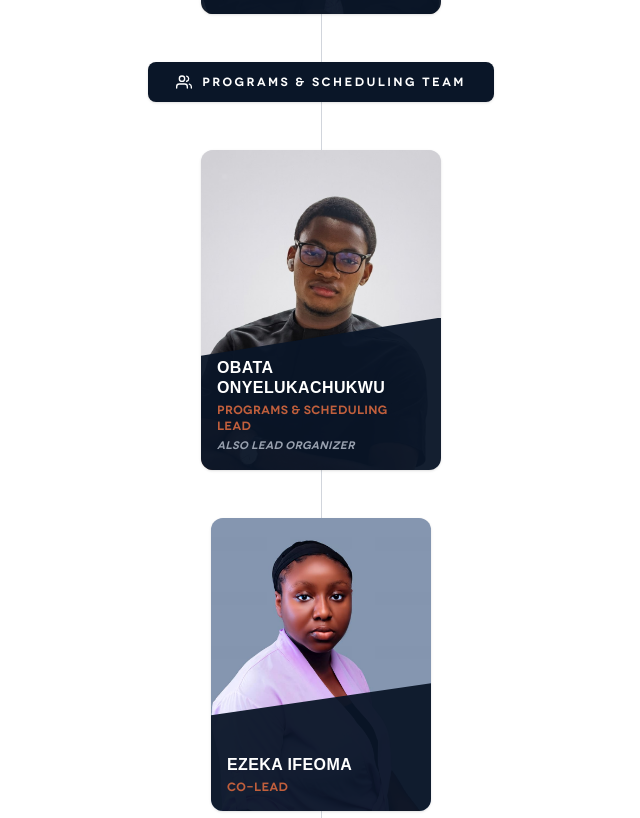
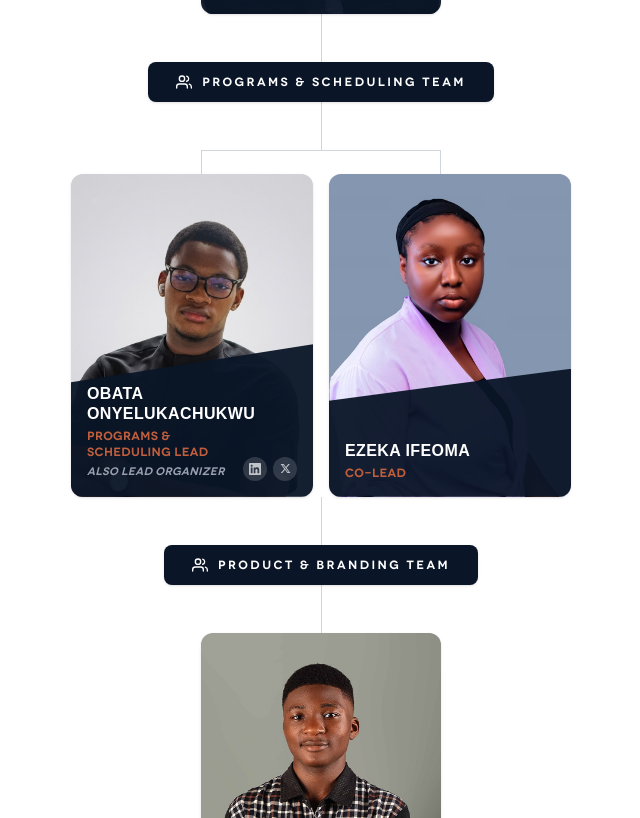
Before and after one commit to victoribironke/babcock-tech-week, a Next.js app: page /team in a window 1280 px wide. Shown: the part 1162-1980 px from the top of the page, without its empty margins (319-959 px from the left). Built offline with nearby package versions, Linux system fonts and the light colour scheme; a web font is replaced by a local one.

Commit message:
Teams Section organogram strcture edit, replacing stacks with side by side structure instead

```diff
--- a/app/components/TeamOrganogram.tsx
+++ b/app/components/TeamOrganogram.tsx
@@ -12,6 +12,8 @@ type Person = {
   note?: string;
   image?: string;
   bio?: string;
+  linkedin?: string;
+  x?: string;
 };
 
 type Team = {
@@ -26,12 +28,16 @@ const LEADERSHIP: Person[] = [
     name: "Dunmade Majuyi O.D.",
     role: "Convener",
     image: "/images/speakers/Mujuyi.jpeg",
+    linkedin: "https://www.linkedin.com/in/majuyi/",
+    x: "https://x.com/majuyitan",
   },
   {
     initials: "KO",
     name: "Obata Onyelukachukwu",
     role: "Lead Organizer",
     image: "/images/speakers/KachiObata.jpeg",
+    linkedin: "https://www.linkedin.com/in/onyelukachukwu-obata/",
+    x: "https://x.com/kachiobata",
   },
 ];
 
@@ -53,6 +59,8 @@ const TEAMS: Team[] = [
       role: "Programs & Scheduling Lead",
       note: "also Lead Organizer",
       image: "/images/speakers/KachiObata.jpeg",
+      linkedin: "https://www.linkedin.com/in/onyelukachukwu-obata/",
+      x: "https://x.com/kachiobata",
     },
     coLeads: [
       {
@@ -94,6 +102,8 @@ const TEAMS: Team[] = [
       role: "Partnerships Lead",
       note: "also Lead Organizer",
       image: "/images/speakers/KachiObata.jpeg",
+      linkedin: "https://www.linkedin.com/in/onyelukachukwu-obata/",
+      x: "https://x.com/kachiobata",
     },
     coLeads: [
       {
@@ -131,7 +141,89 @@ const TEAMS: Team[] = [
   },
 ];
 
+/* ────────────────── SVG ICON PATHS ────────────────── */
+
+const LINKEDIN_PATH =
+  "M20.447 20.452h-3.554v-5.569c0-1.328-.027-3.037-1.852-3.037-1.853 0-2.136 1.445-2.136 2.939v5.667H9.351V9h3.414v1.561h.046c.477-.9 1.637-1.85 3.37-1.85 3.601 0 4.267 2.37 4.267 5.455v6.286zM5.337 7.433c-1.144 0-2.063-.926-2.063-2.065 0-1.138.92-2.063 2.063-2.063 1.14 0 2.064.925 2.064 2.063 0 1.139-.925 2.065-2.064 2.065zm1.782 13.019H3.555V9h3.564v11.452zM22.225 0H1.771C.792 0 0 .774 0 1.729v20.542C0 23.227.792 24 1.771 24h20.451C23.2 24 24 23.227 24 22.271V1.729C24 .774 23.2 0 22.222 0h.003z";
+
+const X_PATH =
+  "M18.244 2.25h3.308l-7.227 8.26 8.502 11.24H16.17l-5.214-6.817L4.99 21.75H1.68l7.73-8.835L1.254 2.25H8.08l4.713 6.231zm-1.161 17.52h1.833L7.084 4.126H5.117z";
+
 /* ──────────────────────── COMPONENTS ──────────────────────── */
+
+function SocialIcons({ person }: { person: Person }) {
+  if (!person.linkedin && !person.x) return null;
+
+  return (
+    <div className="flex items-center gap-1.5">
+      {person.linkedin && (
+        <a
+          href={person.linkedin}
+          target="_blank"
+          rel="noopener noreferrer"
+          aria-label={`${person.name} LinkedIn`}
+          className="w-6 h-6 rounded-full bg-white/15 flex items-center justify-center text-white/70 hover:bg-white/30 hover:text-white transition-all"
+          onClick={(e) => e.stopPropagation()}
+        >
+          <svg width="12" height="12" viewBox="0 0 24 24" fill="currentColor">
+            <path d={LINKEDIN_PATH} />
+          </svg>
+        </a>
+      )}
+      {person.x && (
+        <a
+          href={person.x}
+          target="_blank"
+          rel="noopener noreferrer"
+          aria-label={`${person.name} X`}
+          className="w-6 h-6 rounded-full bg-white/15 flex items-center justify-center text-white/70 hover:bg-white/30 hover:text-white transition-all"
+          onClick={(e) => e.stopPropagation()}
+        >
+          <svg width="11" height="11" viewBox="0 0 24 24" fill="currentColor">
+            <path d={X_PATH} />
+          </svg>
+        </a>
+      )}
+    </div>
+  );
+}
+
+function MobileSocialIcons({ person }: { person: Person }) {
+  if (!person.linkedin && !person.x) return null;
+
+  return (
+    <div className="flex items-center gap-1.5 mt-1.5">
+      {person.linkedin && (
+        <a
+          href={person.linkedin}
+          target="_blank"
+          rel="noopener noreferrer"
+          aria-label={`${person.name} LinkedIn`}
+          className="w-6 h-6 rounded-full bg-gray-200 flex items-center justify-center text-gray-500 hover:bg-gray-300 hover:text-gray-700 transition-all"
+          onClick={(e) => e.stopPropagation()}
+        >
+          <svg width="12" height="12" viewBox="0 0 24 24" fill="currentColor">
+            <path d={LINKEDIN_PATH} />
+          </svg>
+        </a>
+      )}
+      {person.x && (
+        <a
+          href={person.x}
+          target="_blank"
+          rel="noopener noreferrer"
+          aria-label={`${person.name} X`}
+          className="w-6 h-6 rounded-full bg-gray-200 flex items-center justify-center text-gray-500 hover:bg-gray-300 hover:text-gray-700 transition-all"
+          onClick={(e) => e.stopPropagation()}
+        >
+          <svg width="11" height="11" viewBox="0 0 24 24" fill="currentColor">
+            <path d={X_PATH} />
+          </svg>
+        </a>
+      )}
+    </div>
+  );
+}
 
 /** Card matching SpeakersSection style exactly */
 function PersonCard({
@@ -176,6 +268,8 @@ function PersonCard({
             clipPath: "polygon(0% 25%, 100% 0%, 100% 100%, 0% 100%)",
           }}
         >
+          <div className="flex items-end justify-between gap-2">
+            <div className="min-w-0">
               <h4 className="text-white text-base font-bold tracking-wide leading-tight mb-1 font-google-sans uppercase">
                 {person.name}
               </h4>
@@ -187,6 +281,9 @@ function PersonCard({
                   {person.note}
                 </p>
               )}
+            </div>
+            <SocialIcons person={person} />
+          </div>
         </div>
       </div>
 
@@ -203,6 +300,7 @@ function PersonCard({
             {person.note}
           </span>
         )}
+        <MobileSocialIcons person={person} />
       </div>
     </div>
   );
@@ -307,6 +405,12 @@ function TeamSection({
   isVisible: boolean;
 }) {
   const baseDelay = 150 + index * 120;
+  const hasCoLeads = team.coLeads && team.coLeads.length > 0;
+  const hasSingleCoLead = hasCoLeads && team.coLeads!.length === 1;
+
+  // Teams with exactly 1 co-lead: show lead + co-lead side by side
+  // Teams with 2+ co-leads: lead on top, co-leads side by side below
+  // Teams with no co-leads: just the lead card centered
 
   return (
     <div className="flex flex-col items-center w-full">
@@ -314,7 +418,35 @@ function TeamSection({
       <TeamHeading label={team.label} isVisible={isVisible} delay={baseDelay + 80} />
       <ConnectorLine isVisible={isVisible} delay={baseDelay + 160} />
 
-      {/* Lead card */}
+      {!hasCoLeads ? (
+        /* Solo lead — centered */
+        <div className="w-full max-w-[220px] md:max-w-[240px]">
+          <PersonCard
+            person={team.lead}
+            isVisible={isVisible}
+            delay={baseDelay + 240}
+          />
+        </div>
+      ) : hasSingleCoLead ? (
+        /* Lead + 1 co-lead — side by side */
+        <div className="w-full max-w-[500px]">
+          <BranchConnector isVisible={isVisible} delay={baseDelay + 200} />
+          <div className="grid grid-cols-2 gap-3 md:gap-4">
+            <PersonCard
+              person={team.lead}
+              isVisible={isVisible}
+              delay={baseDelay + 280}
+            />
+            <PersonCard
+              person={team.coLeads![0]}
+              isVisible={isVisible}
+              delay={baseDelay + 360}
+            />
+          </div>
+        </div>
+      ) : (
+        /* Lead on top, multiple co-leads side by side below */
+        <>
           <div className="w-full max-w-[220px] md:max-w-[240px]">
             <PersonCard
               person={team.lead}
@@ -323,24 +455,12 @@ function TeamSection({
             />
           </div>
 
-      {/* Co-leads */}
-      {team.coLeads && team.coLeads.length > 0 && (
-        <>
           <ConnectorLine isVisible={isVisible} delay={baseDelay + 320} />
 
-          {team.coLeads.length === 1 ? (
-            <div className="w-full max-w-[200px] md:max-w-[220px]">
-              <PersonCard
-                person={team.coLeads[0]}
-                isVisible={isVisible}
-                delay={baseDelay + 400}
-              />
-            </div>
-          ) : (
           <div className="w-full max-w-[500px]">
             <BranchConnector isVisible={isVisible} delay={baseDelay + 360} />
             <div className="grid grid-cols-2 gap-3 md:gap-4">
-                {team.coLeads.map((cl, i) => (
+              {team.coLeads!.map((cl, i) => (
                 <PersonCard
                   key={cl.initials + cl.name}
                   person={cl}
@@ -350,7 +470,6 @@ function TeamSection({
               ))}
             </div>
           </div>
-          )}
         </>
       )}
     </div>
@@ -406,12 +525,9 @@ export default function TeamOrganogram() {
         {/* ─── Leadership ─── */}
         <div className="flex flex-col items-center mb-4">
           <TeamHeading label="LEADERSHIP" isVisible={isVisible} delay={200} />
-
-          {/* Branch connector to two leaders side by side */}
           <ConnectorLine isVisible={isVisible} delay={280} />
           <BranchConnector isVisible={isVisible} delay={360} />
 
-          {/* Two leadership cards side by side */}
           <div className="grid grid-cols-2 gap-3 md:gap-5 w-full max-w-[500px]">
             {LEADERSHIP.map((person, i) => (
               <PersonCard
```
Lines whose indentation alone changed are shown as unchanged.
